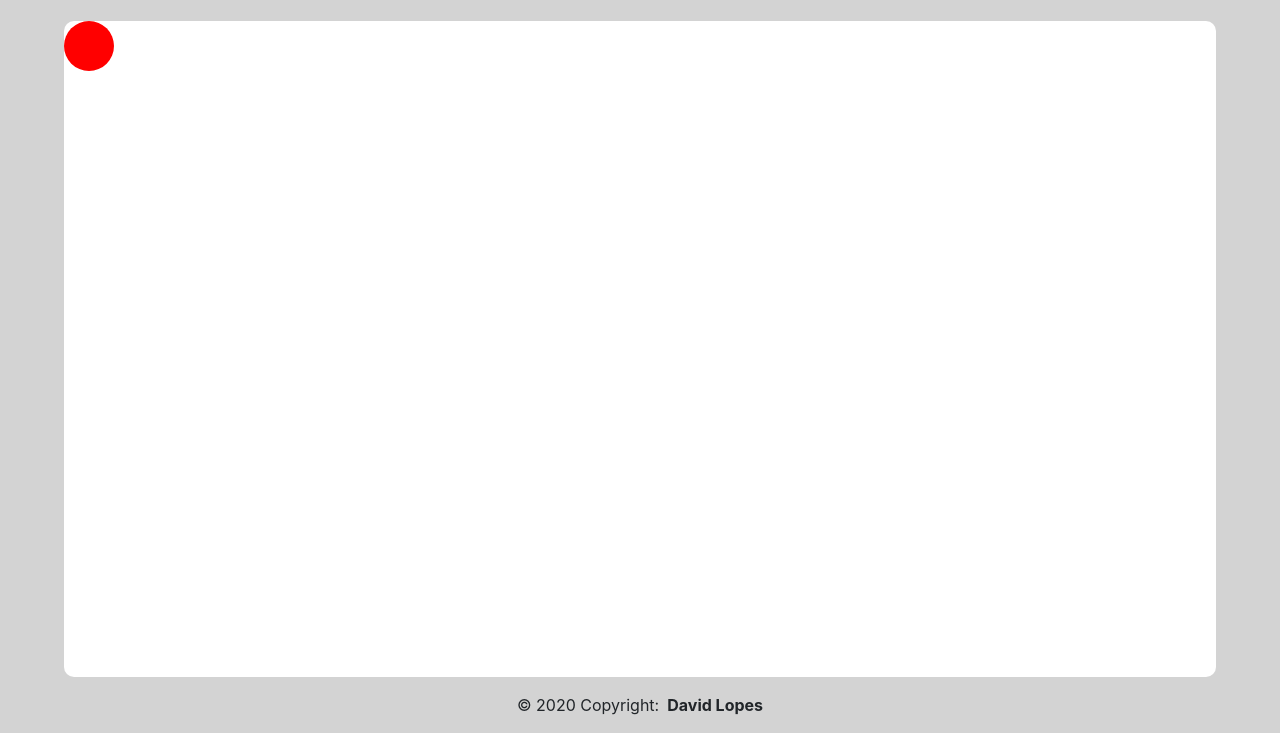
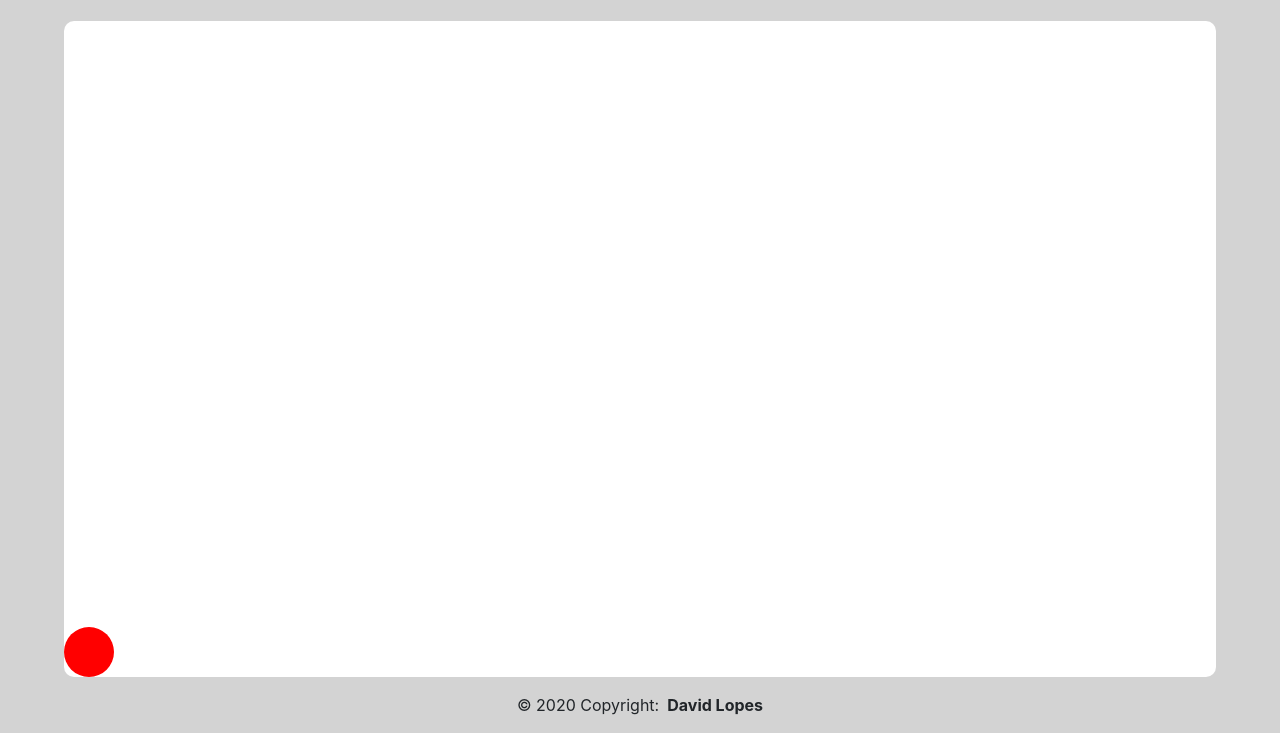
Before and after one commit to DavidmLopes/ReactionGame, a plain HTML site: page index.html in a window 1280 px wide. Shown: the part 67-800 px from the top of the page. Drawn offline with Linux system fonts and the light colour scheme.

Commit message:
Test IOS

```diff
--- a/index.html
+++ b/index.html
@@ -29,7 +29,7 @@
         <button id="startButton" type="button" class="btn btn-outline-dark mx-auto my-auto" onclick="start()" style="display: none;">
             <b>START</b>
         </button>
-        <div id="circle"></div>
+        <div id="circle" style="top:calc(100% - 50px)"></div>
         <script src="_javascript/game.js"></script>
     </div>
     <footer class="row justify-content-center py-3">
```
